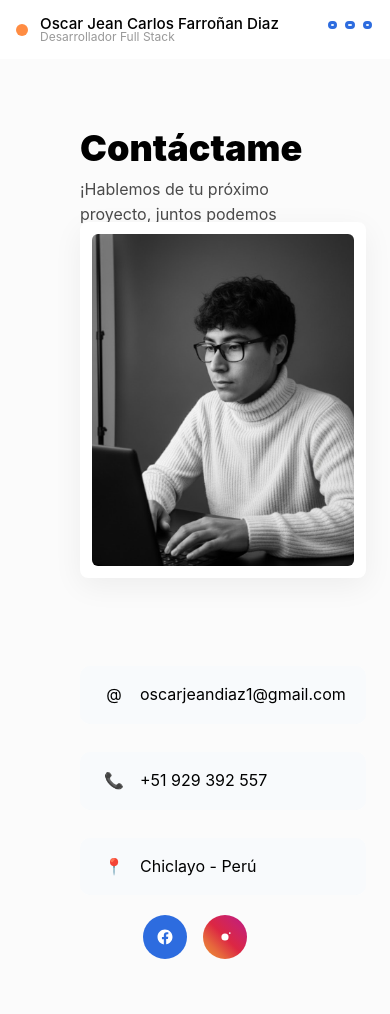
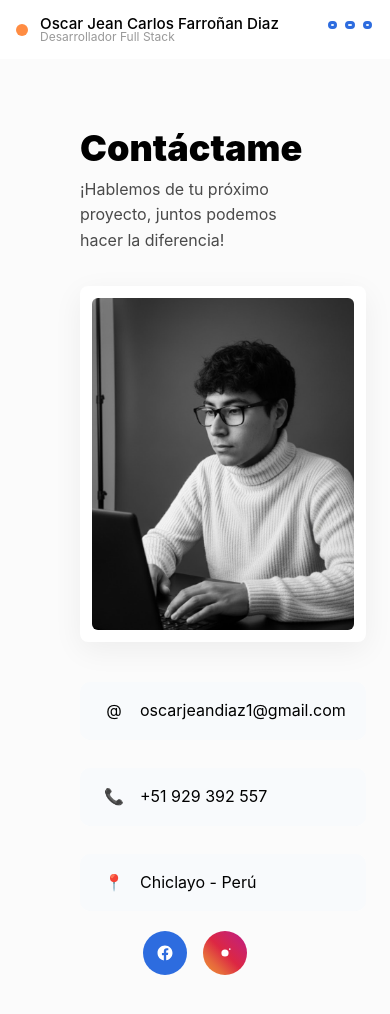
Before and after one commit to OscarStantion/MyCv-Frontend, an Angular app in the folder cvFront/: page /contacto in a window 390 px wide. Shown: the top 1014 px of the page. Built offline with nearby package versions, Linux system fonts and the light colour scheme.

Commit message:
Fix: evitar solapamiento de foto en contacto (mobile) + ajustar desplazamiento desktop y tamaño en tablets

```diff
--- a/cvFront/src/styles.css
+++ b/cvFront/src/styles.css
@@ -1388,3 +1388,42 @@ h4 {
   opacity: 1;
   transform: translateY(0);
 }
+
+/* Fix: evitar solapamiento de la foto de contacto en móviles
+   Opción A - parche rápido: quitar transform y añadir margen en pantallas pequeñas */
+@media (max-width: 600px) {
+  .contact-right .photo-card {
+    transform: none !important;
+    margin-top: 1rem !important;
+  }
+
+  /* Evitar que los iconos sociales suban y provoquen solapamiento */
+  .contact-socials {
+    transform: none !important;
+    margin-top: 0.5rem !important;
+  }
+}
+
+/* Ajustes adicionales: reducir desplazamiento en desktop y ajustar tamaño en tablets */
+@media (min-width: 901px) {
+  /* menos translate para mantener composición sin tanto solapamiento */
+  .contact-right .photo-card {
+    transform: translateY(-80px) !important;
+  }
+  .contact-socials {
+    transform: translateY(-60px) !important;
+  }
+}
+
+/* Tablets: limitar tamaño de la tarjeta/imagen para evitar solapamientos intermedios */
+@media (min-width: 601px) and (max-width: 900px) {
+  .contact-right .photo-card {
+    max-width: 320px;
+    transform: translateY(-48px) !important;
+    margin-top: 0.5rem !important;
+  }
+  .contact-right img {
+    width: 100%;
+    height: auto;
+  }
+}
```
